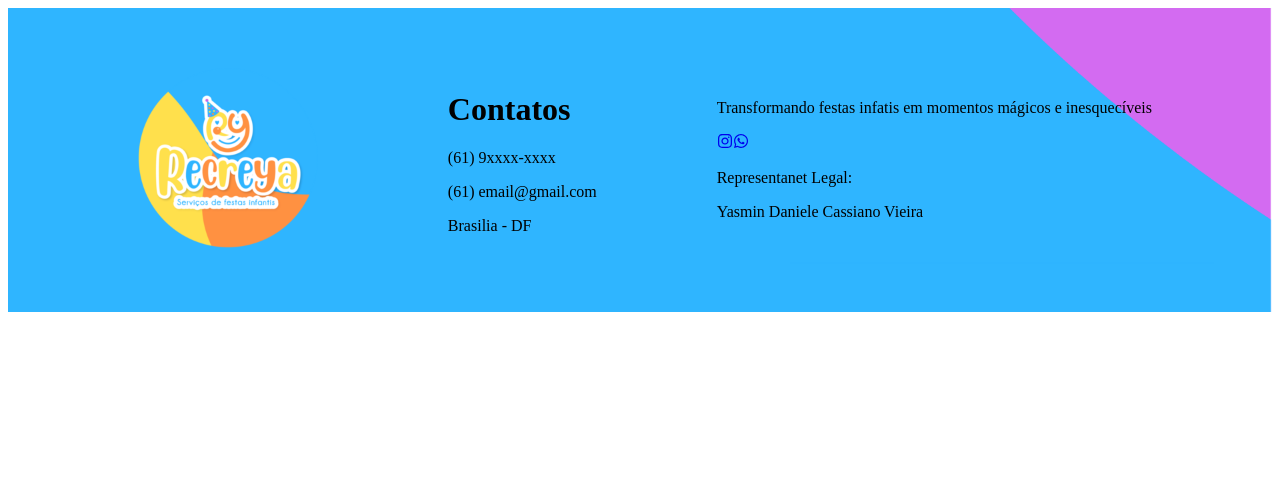
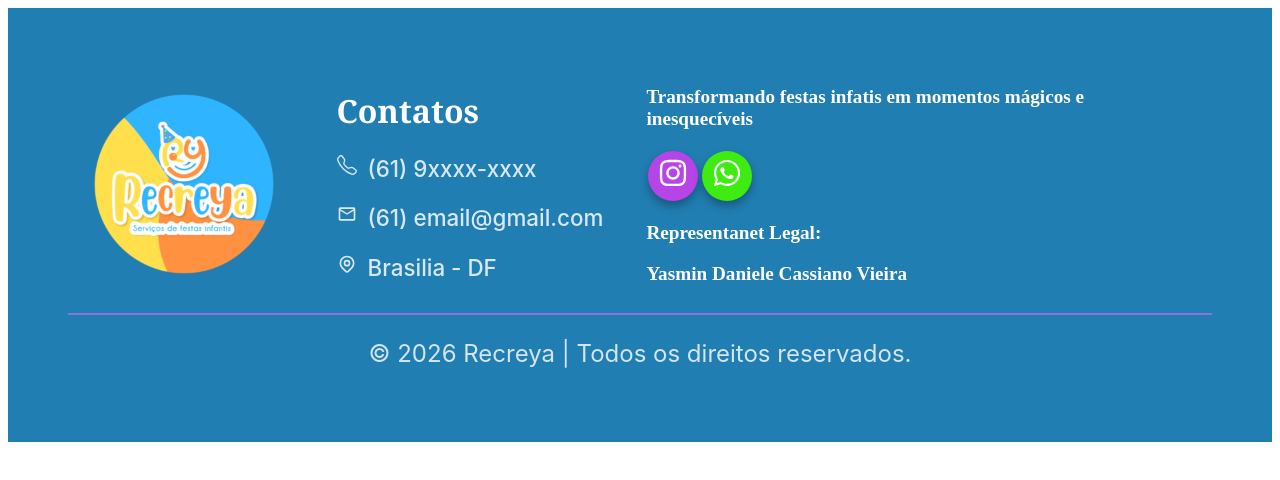
Before and after one commit to MarcusVRezende/recreya, a React (Vite) app: page / in a window 1280 px wide. Shown: the top 480 px of the page. Built offline with nearby package versions, Linux system fonts and the light colour scheme.

Commit message:
ajuuste de CSS no rodape

```diff
--- a/src/componentes/Footer.jsx
+++ b/src/componentes/Footer.jsx
@@ -1,6 +1,10 @@
 import React from 'react';
 import logoFooter from '../assets/footer.png'
 import { FaInstagram, FaWhatsapp } from "react-icons/fa";
+import { BsTelephone } from "react-icons/bs";
+import { MdOutlineEmail } from "react-icons/md";
+import { HiOutlineLocationMarker } from "react-icons/hi";
+
 import '../styles/footer.css'
 
 
@@ -8,7 +12,7 @@ const Footer = ()  => {
     return (
 
         <footer className='rodape'>
-
+            <div className='rodape-conteudo'>
                 <a href="/">
                     <div className='foto-footer'>
                         <img src ={logoFooter} alt = "logo footer" className='foto' />
@@ -16,30 +20,36 @@ const Footer = ()  => {
                 </a>
 
                 <div className='secao-contatos'>
+
                     <h1 className=' titulo-footer'> Contatos </h1>
-                <p className='contatos'> (61) 9xxxx-xxxx</p>
-                <p className='contatos'> (61) email@gmail.com</p>
-                <p className='contatos'> Brasilia - DF</p>
+
+                    <p className='contatos'> <BsTelephone className='icone'/> (61) 9xxxx-xxxx</p>
+                    <p className='contatos'> <MdOutlineEmail className='icone'/> (61) email@gmail.com</p>
+                    <p className='contatos'> <HiOutlineLocationMarker className='icone' /> Brasilia - DF</p>
                 </div>
 
                 <div className='secao-extras'>
-                <p>Transformando festas infatis em momentos mágicos e inesquecíveis</p>
+                    <p className='contatos-informacoes' >Transformando festas infatis em momentos mágicos e inesquecíveis</p>
                     <div className='contatos'>
-                    <div className='Instagram'>
+                        <div className='instagram'>
                             <a href="https://www.instagram.com/recreya/">
-                        <FaInstagram />
+                            <FaInstagram className='social' />
                             </a>
                         </div>
                         <div className='whatsapp'>
                             <a href="https://www.instagram.com/recreya/">
-                        <FaWhatsapp />
+                            <FaWhatsapp className='social'/>
                             </a>
                         </div>
                     </div>
-                <p>Representanet Legal:</p>
-                <p>Yasmin Daniele Cassiano Vieira</p>
+                    <p className='contatos-informacoes'>Representanet Legal:</p>
+                    <p className='contatos-informacoes'>Yasmin Daniele Cassiano Vieira</p>
+                </div>
             </div>
 
+            <div className='seguranca'>
+                <p >© 2026 Recreya | Todos os direitos reservados.</p>
+            </div>
         </footer>
     );
 
--- a/src/styles/footer.css
+++ b/src/styles/footer.css
@@ -1,27 +1,100 @@
 .rodape{
+    background-color: rgba(0, 0, 0, 0.3);
+    background-image: url('../assets/fundos/fundo4.png');
+    background-blend-mode: multiply;        /* juntar a foto do fundo com a cor mais escura */
 
-    background-image: url('../assets/fundos/fundo4.png');
+    padding: 50px 60px;
+}
+.rodape-conteudo{
 
-    background-size: cover;         /* ocupar cantos */
-    background-position: center;    /* deixar imagem centralizada*/
+    background-size: cover;                 /* ocupar cantos */
+    background-position: center;            /* deixar imagem centralizada */
 
-    display: flex;                  /* deixar as seçoes lado a lado */
-    justify-content: space-around;  /* deixar centralizaddo em cada seção */
+    display: flex;                          /* deixar as seçoes lado a lado */
+    justify-content: space-around;          /* deixar centralizaddo em cada seção */
     align-items: center;
-    padding: 50px 60px;
+
 }
 
 .foto{
     position: center;
     width: 200px;
+    height: 200px;
+    border-radius: 50%;
+
 }
 
+.titulo-footer{
+    font-family:Cambria, Cochin, Georgia, Times, 'Times New Roman', serif;
+    font-size: 2rem;
+    color: rgb(255, 255, 255);
+    font-weight: 800;
+    padding: 0px 9px;
+}
+.secao-contatos{
+    padding: 0px 50px;
+    font-family: inter;
+    padding: 10px;
+
+}
+.instagram, .whatsapp{
+    width: 50px;
+    height: 50px;
+
+    padding: 0px;
+
+    border-radius: 50%;
+
+    display: flex;
+
+    justify-content: center;
+    align-items: center;
+
+    box-shadow: 0 5px 10px rgba(0, 0, 0, 0.3);
+    margin: 2px;
+}
+.instagram{
+    background-color: #b644e7;
+}
+.whatsapp{
+    background-color: #3eec12;
+}
+
+.social{
+    width: 30px;
+    height: 30px;
+    color: white;
+
+}
 .contatos{
     display: flex;
+    font-family: inter;
+    font-size: 1.4rem;
+    color: rgba(255, 255, 255, 0.822);
+    font-weight: 500;
 }
-.contato{
-    background-color: aqua;
-    border-radius: 50px;
-    width: 30px;
-    height: 30px;
+
+.icone{
+    padding: 0px 10px;
+    width: 20px;
+    height: 20px;
 }
+.contatos-informacoes{
+    color: rgb(255, 255, 255);
+    font-weight: 600;
+
+    font-size: 1.2rem;
+    max-width: 80%;
+}
+
+.seguranca{
+
+    text-align: center;
+    color: rgba(255, 255, 255, 0.8);
+    position: center;
+    font-size: 1.5rem;
+    font-family: inter;
+    border-top: 2px solid #ca6df2a2;
+
+
+}
```
Lines whose indentation alone changed are shown as unchanged.
